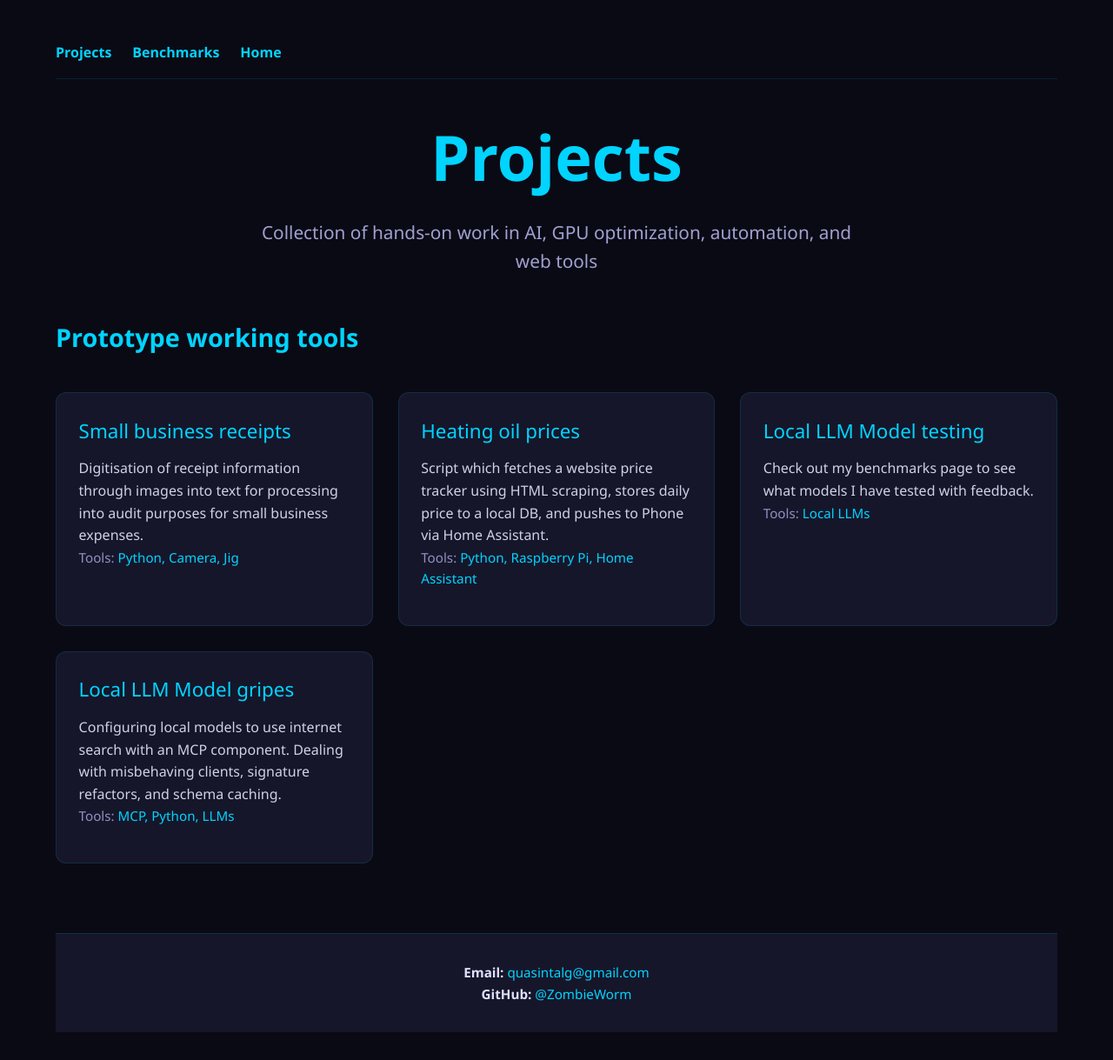
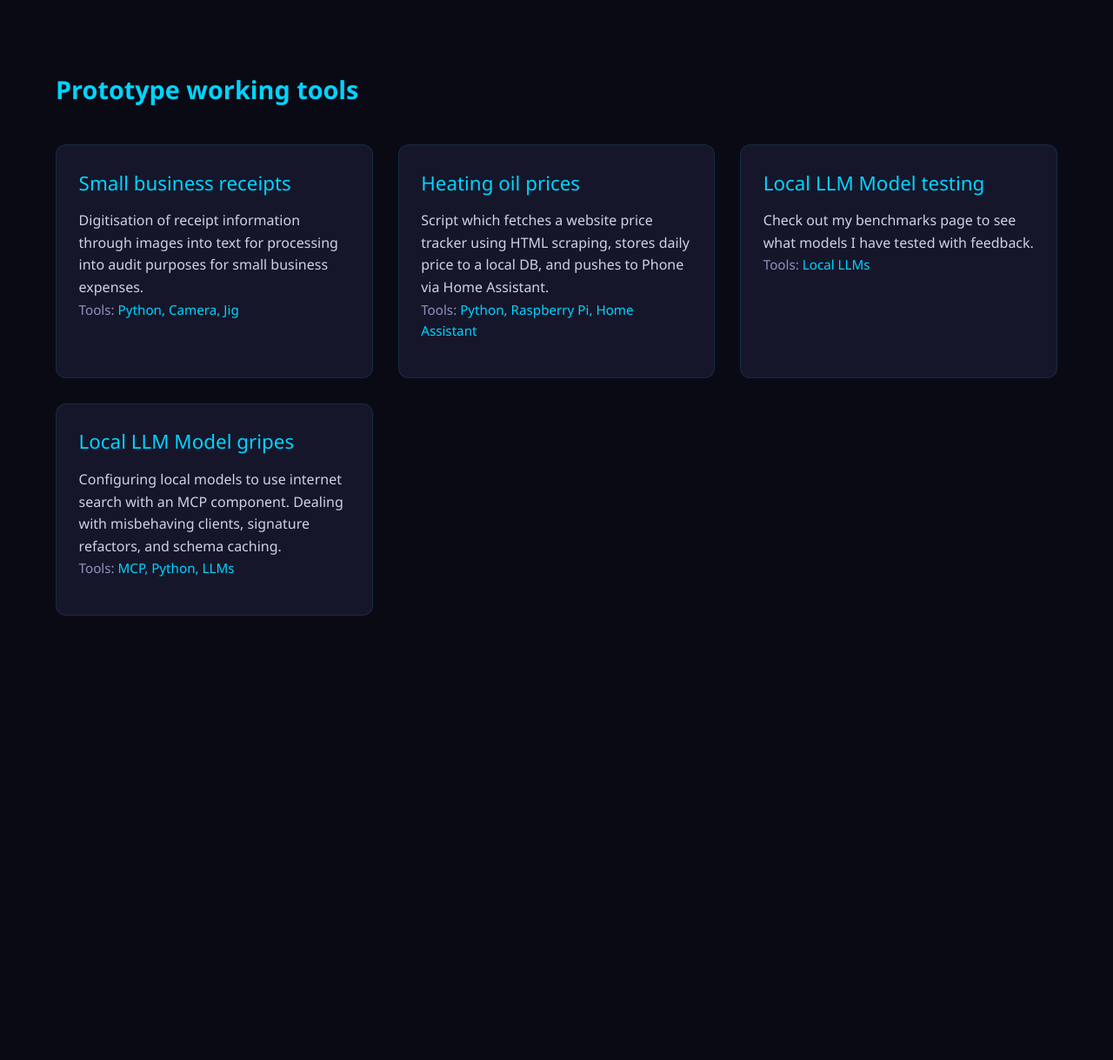
Before and after one commit to ZombieWorm/ZombieWorm.github.io, a Jekyll site: the page projects.html, which Jekyll copies as it is, in a window 1280 px wide. Shown: the whole page at 87% size. Built offline with Jekyll 4.4.1, drawn with Linux system fonts in a browser that asks for light colours; after the commit the page ends 900 px from its top, so only the background shows below that.

Commit message:
gemma4 removal of headfoots

```diff
--- a/projects.html
+++ b/projects.html
@@ -10,16 +10,6 @@
   <meta name="description" content="Detailed write-ups of real-world builds, from local LLM stacks to cross-platform automation and system tooling.">
 </head>
 <body>
-  <!-- Corrected Class: main-nav -->
-  <nav class="main-nav">
-    <a href="/projects.html">Projects</a>
-    <a href="/benchmarks.html">Benchmarks</a>
-    <a href="/">Home</a>
-  </nav>
-  <header>
-    <h1>Projects</h1>
-    <p class="subtitle">Collection of hands-on work in AI, GPU optimization, automation, and web tools</p>
-  </header>
   <main class="container">
     <h2 class="section-title">Prototype working tools</h2>
     <!-- Using the Grid and Card structure from your CSS -->
@@ -67,12 +57,5 @@
 
     </div>
   </main>
-  <!-- Corrected Class: site-footer -->
-  <footer class="site-footer">
-    <p>
-      <strong style="color: var(--text)">Email:</strong> <a href="mailto:quasintalg@gmail.com">quasintalg@gmail.com</a><br>
-      <strong style="color: var(--text)">GitHub:</strong> <a href="https://github.com/ZombieWorm" target="_blank">@ZombieWorm</a>
-    </p>
-  </footer>
 </body>
 </html>
```
Also changed, not shown: _layouts/default.html (+10 -9 lines), index.html (+0 -12 lines).
